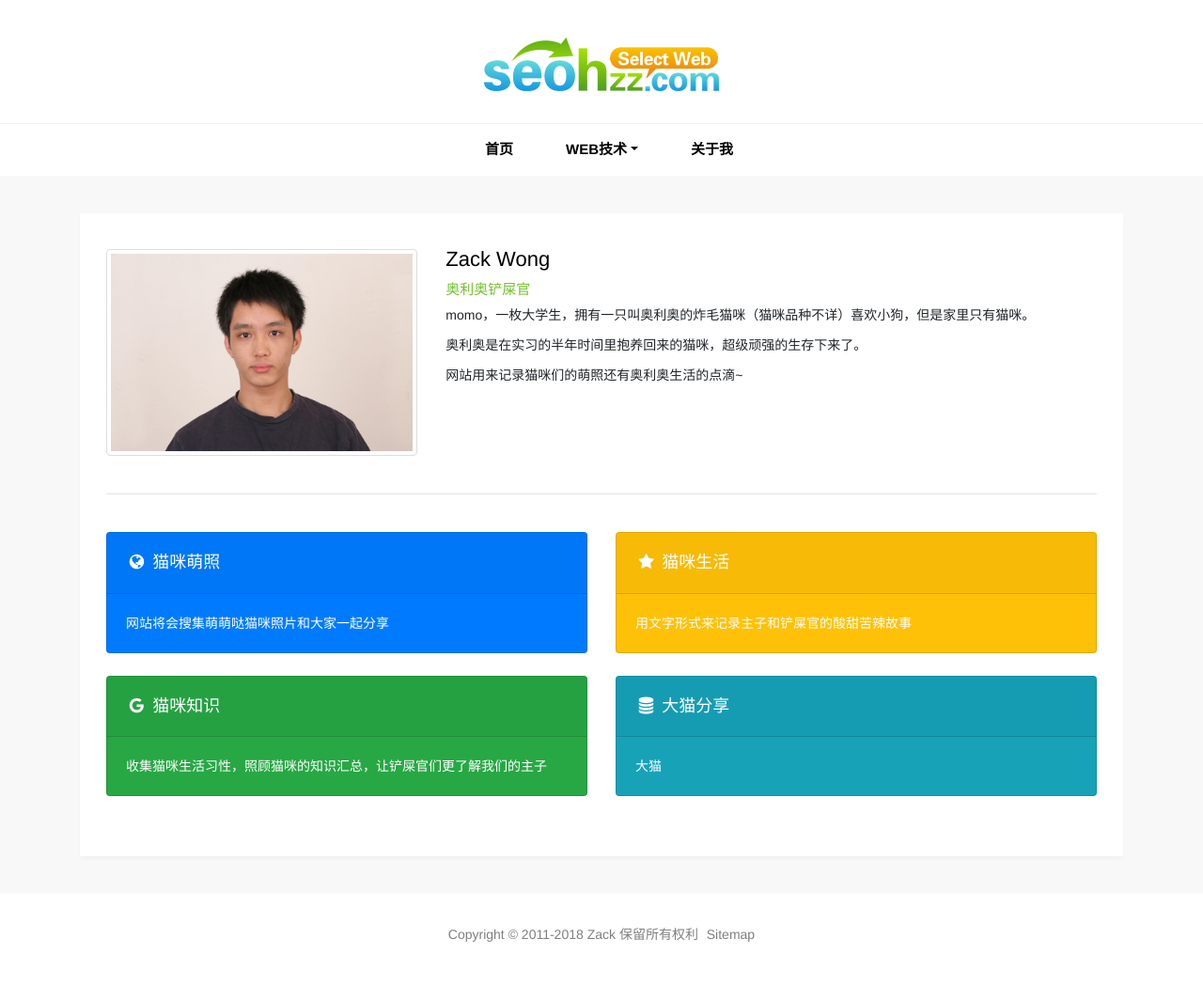
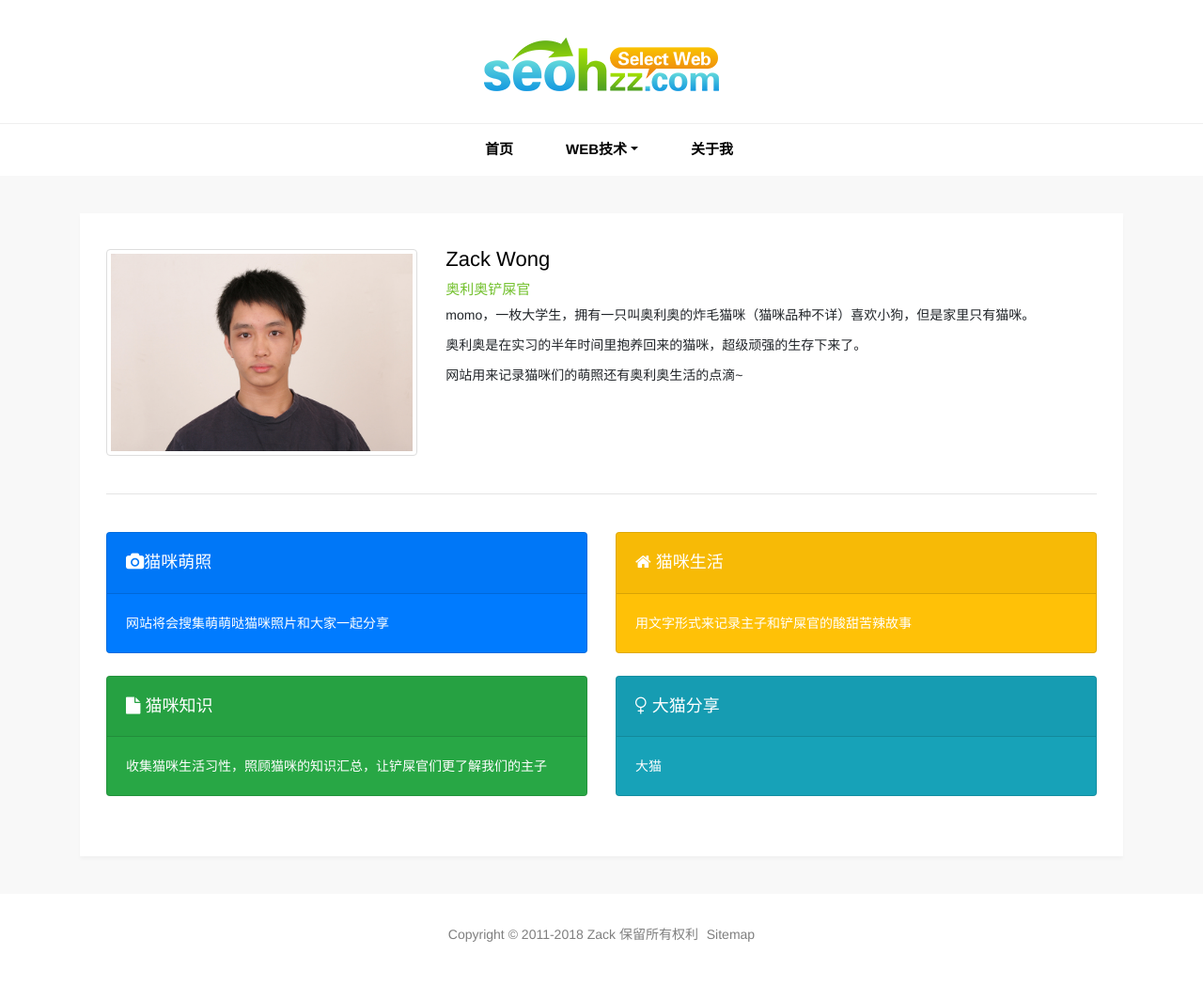
Before and after one commit to Maykaa/maykaa.github.io, a Jekyll site: the page built from pages/about.html, in a window 1280 px wide. Shown: the whole page at 94% size. Built offline with Jekyll 4.4.1, drawn with Linux system fonts in a browser that asks for light colours.

Commit message:
Update about.html

```diff
--- a/pages/about.html
+++ b/pages/about.html
@@ -21,7 +21,7 @@ description: momo，一枚大学生，拥有一只叫奥利奥的炸毛猫咪（
           <div class="col-md-12 my-4"><hr></div>
           <div class="col-md-6">
             <div class="card text-white bg-primary mb-4">
-              <div class="card-header"><h4><i class="fa fa-globe fa-fw"></i> 猫咪萌照</h4></div>
+              <div class="card-header"><h4><i class="fa fa-camera" aria-hidden="true"></i>猫咪萌照</h4></div>
               <div class="card-body">
                 <p class="card-text">网站将会搜集萌萌哒猫咪照片和大家一起分享</p>
               </div>
@@ -29,7 +29,7 @@ description: momo，一枚大学生，拥有一只叫奥利奥的炸毛猫咪（
           </div>
           <div class="col-md-6">
             <div class="card text-white bg-warning mb-4">
-              <div class="card-header"><h4><i class="fa fa-star fa-fw"></i> 猫咪生活</h4></div>
+              <div class="card-header"><h4><i class="fa fa-home" aria-hidden="true"></i> 猫咪生活</h4></div>
               <div class="card-body">
                 <p class="card-text">用文字形式来记录主子和铲屎官的酸甜苦辣故事</p>
               </div>
@@ -37,7 +37,7 @@ description: momo，一枚大学生，拥有一只叫奥利奥的炸毛猫咪（
           </div>
           <div class="col-md-6">
             <div class="card text-white bg-success mb-4">
-              <div class="card-header"><h4><i class="fa fa-google fa-fw"></i> 猫咪知识</h4></div>
+              <div class="card-header"><h4><i class="fa fa-file" aria-hidden="true"></i> 猫咪知识</h4></div>
               <div class="card-body">
                 <p class="card-text">收集猫咪生活习性，照顾猫咪的知识汇总，让铲屎官们更了解我们的主子</p>
               </div>
@@ -45,7 +45,7 @@ description: momo，一枚大学生，拥有一只叫奥利奥的炸毛猫咪（
           </div>
           <div class="col-md-6">
             <div class="card text-white bg-info mb-4">
-              <div class="card-header"><h4><i class="fa fa-database fa-fw"></i> 大猫分享</h4></div>
+              <div class="card-header"><h4><i class="fa fa-venus" aria-hidden="true"></i> 大猫分享</h4></div>
               <div class="card-body">
                 <p class="card-text">大猫</p>
               </div>
```
